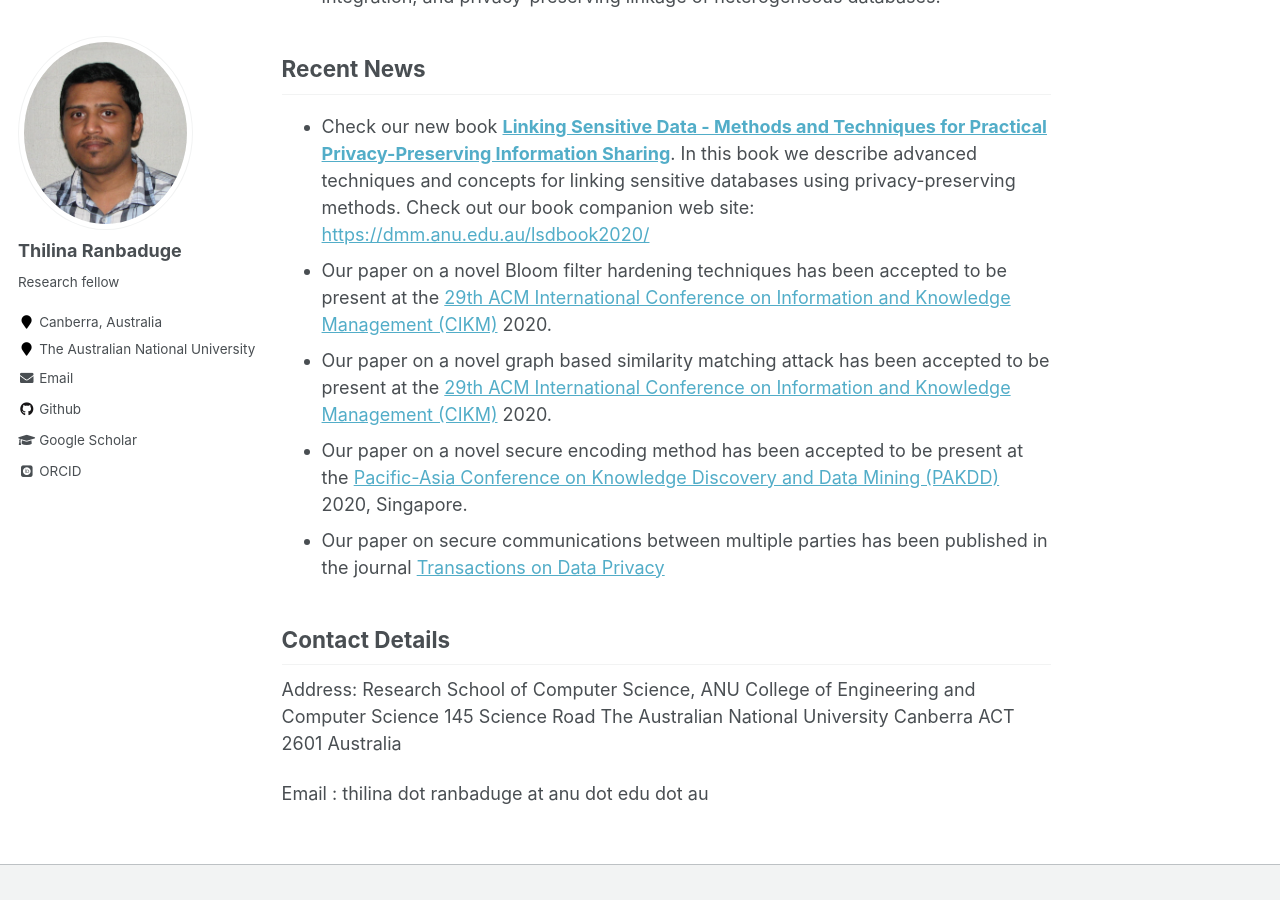
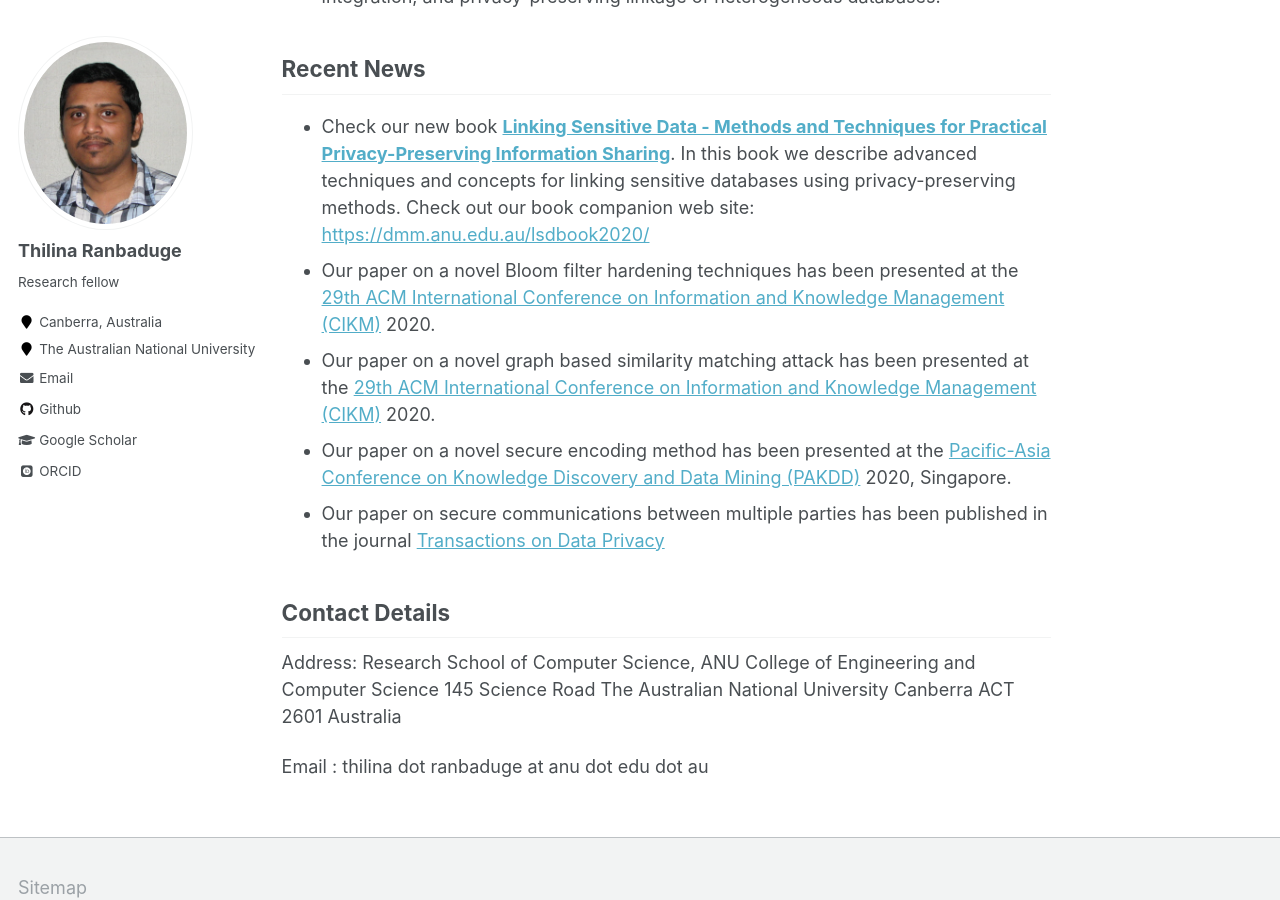
Before and after one commit to thilina-ranbaduge/thilina-ranbaduge.github.io, a Jekyll site: the page built from _pages/about.md, in a window 1280 px wide and 900 px high, scrolled down 458 px. Built offline with Jekyll 4.4.1, drawn with Linux system fonts in a browser that asks for light colours; some web fonts are replaced.

Commit message:
Update about.md

```diff
--- a/_pages/about.md
+++ b/_pages/about.md
@@ -21,9 +21,9 @@ databases.</li>
 <ul>
     <li>Check our new book <b><a href="https://www.springer.com/gp/book/9783030597054">Linking Sensitive Data - Methods and Techniques for Practical Privacy-Preserving Information Sharing</a></b>. In this book we describe advanced techniques and concepts for linking sensitive databases using privacy-preserving methods.
   Check out our book companion web site: <a href="https://dmm.anu.edu.au/lsdbook2020/">https://dmm.anu.edu.au/lsdbook2020/</a></li>
-    <li>Our paper on a novel Bloom filter hardening techniques has been accepted to be present at the <a href="https://www.cikm2020.org/"> 29th ACM International Conference on Information and Knowledge Management (CIKM)</a> 2020. </li>
-    <li>Our paper on a novel graph based similarity matching attack has been accepted to be present at the <a href="https://www.cikm2020.org/"> 29th ACM International Conference on Information and Knowledge Management (CIKM)</a> 2020. </li>
-  <li>Our paper on a novel secure encoding method has been accepted to be present at the <a href="https://www.pakdd2020.org/"> Pacific-Asia Conference on Knowledge Discovery and Data Mining (PAKDD)</a> 2020, Singapore. </li>
+    <li>Our paper on a novel Bloom filter hardening techniques has been presented at the <a href="https://www.cikm2020.org/"> 29th ACM International Conference on Information and Knowledge Management (CIKM)</a> 2020. </li>
+    <li>Our paper on a novel graph based similarity matching attack has been presented at the <a href="https://www.cikm2020.org/"> 29th ACM International Conference on Information and Knowledge Management (CIKM)</a> 2020. </li>
+  <li>Our paper on a novel secure encoding method has been presented at the <a href="https://www.pakdd2020.org/"> Pacific-Asia Conference on Knowledge Discovery and Data Mining (PAKDD)</a> 2020, Singapore. </li>
   <li>Our paper on secure communications between multiple parties has been published in the journal <a href="http://www.tdp.cat/issues16/abs.a335a18.php">Transactions on Data Privacy</a> </li>
 </ul>
 
```
